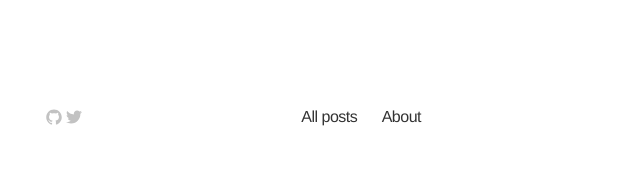
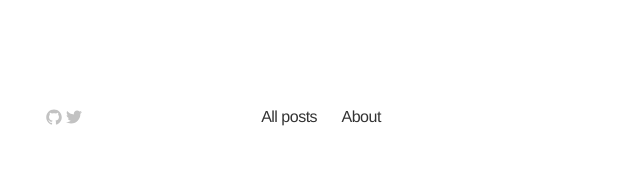
Before and after one commit to vicox/soundblog, a Jekyll site: the page built from index.html, in a window 1280 px wide. Shown: the part 860-1031 px from the top of the page, without its empty margins (319-959 px from the left). Built offline with Jekyll 4.4.1, drawn with Linux system fonts in a browser that asks for light colours; the list of posts is cut into pages by our own code.

Commit message:
remove floating from nav and space centric

```diff
--- a/css/main.css
+++ b/css/main.css
@@ -60,14 +60,10 @@ a:visited { color: #205caa; }
   text-align: center;
 }
 
-.site-nav {
-  float: right;
-}
-
 .site-nav .menu-icon { display: none; }
 
 .site-nav .page-link {
-  margin-left: 20px;
+  margin: 0 10px;
   color: #333;
   letter-spacing: -.5px;
 }
```
